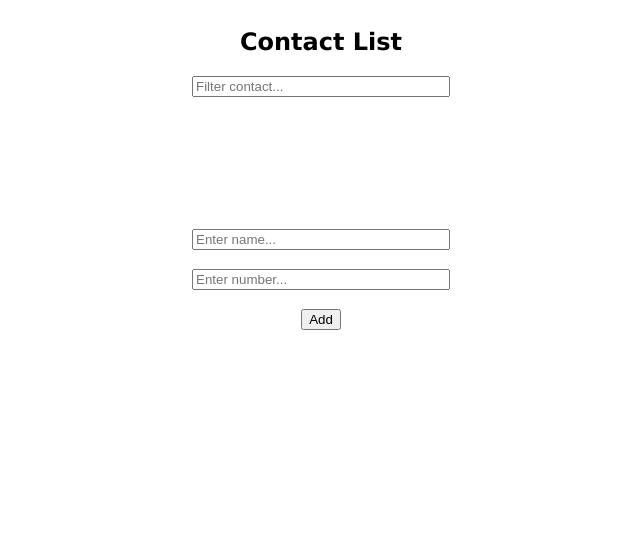
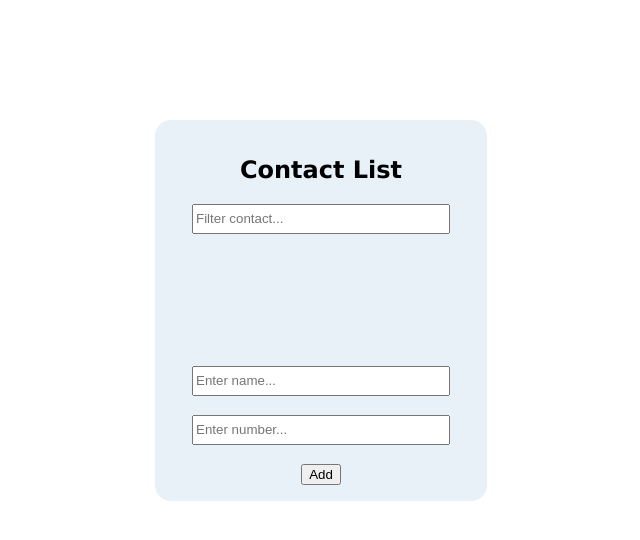
Before and after one commit to kobrak1/contacts-app, a React (Create React App) app: page / in a window 1280 px wide. Shown: the top 540 px of the page, without its empty margins (319-959 px from the left). Built offline with nearby package versions, Linux system fonts and the light colour scheme.

Commit message:
some styling added

```diff
--- a/src/App.css
+++ b/src/App.css
@@ -8,7 +8,14 @@
     flex-direction: column;
     justify-content: center;
     align-items: center;
+    position: relative;
+    top: 7rem;
+    width: 300px;
     margin: 0 auto;
+    padding: 1rem;
+    background-color: rgb(209, 226, 241, .5);
+    border-radius: 1rem;
+    box-shadow: 1rem;
 }
 
 .form {
@@ -27,5 +34,8 @@
 .filter-container ul li{
     display: flex;
     justify-content: space-between;
-    padding: 0 1rem;
+    padding: .2rem 1rem;
+    margin: .2rem 0;
+    background-color: rgb(185, 196, 207);
+    color: #ffffff;
 }
--- a/src/components/FilterForm.js
+++ b/src/components/FilterForm.js
@@ -13,7 +13,7 @@ const FilterForm = ({contacts}) => {
   return (
     <div className='filter-container'>
       <input
-      style={{width:'250px'}}
+      style={{width:'250px', height:'1.5rem'}}
         type="text"
         placeholder='Filter contact...'
         value={filterText}
--- a/src/components/InputForm.js
+++ b/src/components/InputForm.js
@@ -22,7 +22,7 @@ const InputForm = ({addContact, contacts}) => {
     <form className='form' action="#" onSubmit={sendInfo}>
       <div className="name">
         <input
-          style={{width:'250px'}}
+          style={{width:'250px', height:'1.5rem'}}
           type="text"
           name='fullname'
           value={form.fullname}
@@ -32,7 +32,7 @@ const InputForm = ({addContact, contacts}) => {
       <br />
       <div className="number">
         <input
-          style={{width:'250px'}}
+          style={{width:'250px', height:'1.5rem'}}
           type="text"
           name='phone_number'
           value={form.phone_number}
```
